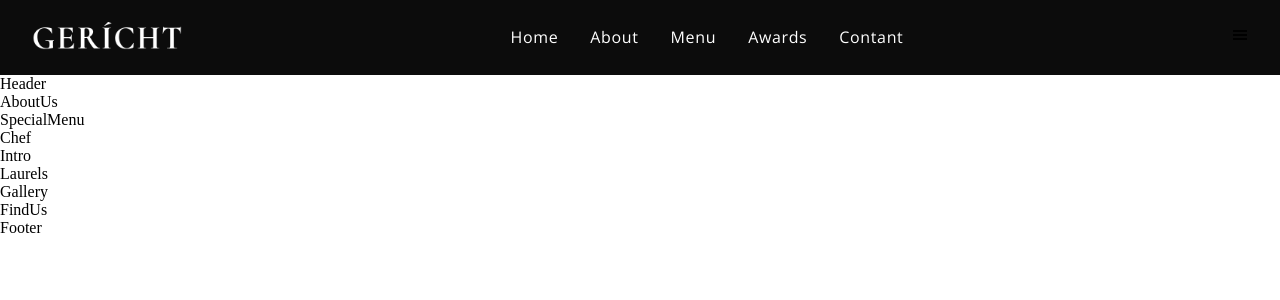
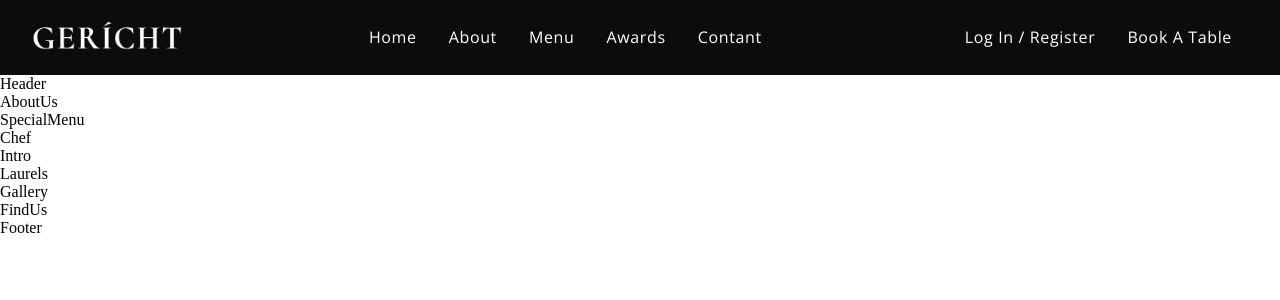
Before and after one commit to valenty-nka/restaurant-website, a React (Create React App) app: page / in a window 1280 px wide. Shown: the top 300 px of the page. Built offline with nearby package versions, Linux system fonts and the light colour scheme; a web font is replaced by a local one.

Commit message:
Add the login button to the navbar. Start styling the login button

```diff
--- a/src/components/Navbar/Navbar.css
+++ b/src/components/Navbar/Navbar.css
@@ -34,3 +34,15 @@
 .app__navbar-links li:hover {
   color: var(--color-gray);
 }
+
+.app__navbar-login {
+  display: flex;
+  align-items: center;
+  justify-content: flex-end;
+}
+
+.app__navbar-login a {
+  margin: 0 1rem;
+  text-decoration: none;
+  transition: all 0.4s ease;
+}
--- a/src/components/Navbar/Navbar.jsx
+++ b/src/components/Navbar/Navbar.jsx
@@ -18,10 +18,12 @@ const Navbar = () => (
       <li className='p__opensans'><a href='#awards'>Awards</a></li>
       <li className='p__opensans'><a href='#contact'>Contant</a></li>
     </ul>
-    <div className='app__navbar-menu'>
-      <GiHamburgerMenu />
+    <div className='app__navbar-login'>
+      <a href="#login" target="_blank" rel="noopener noreferrer" className='p__opensans'>Log In / Register</a>
+      <div />
+      <a href='/' className='p__opensans'>Book a table</a>
     </div>
-  </nav>
+  </nav >
 );
 
 export default Navbar;
```
